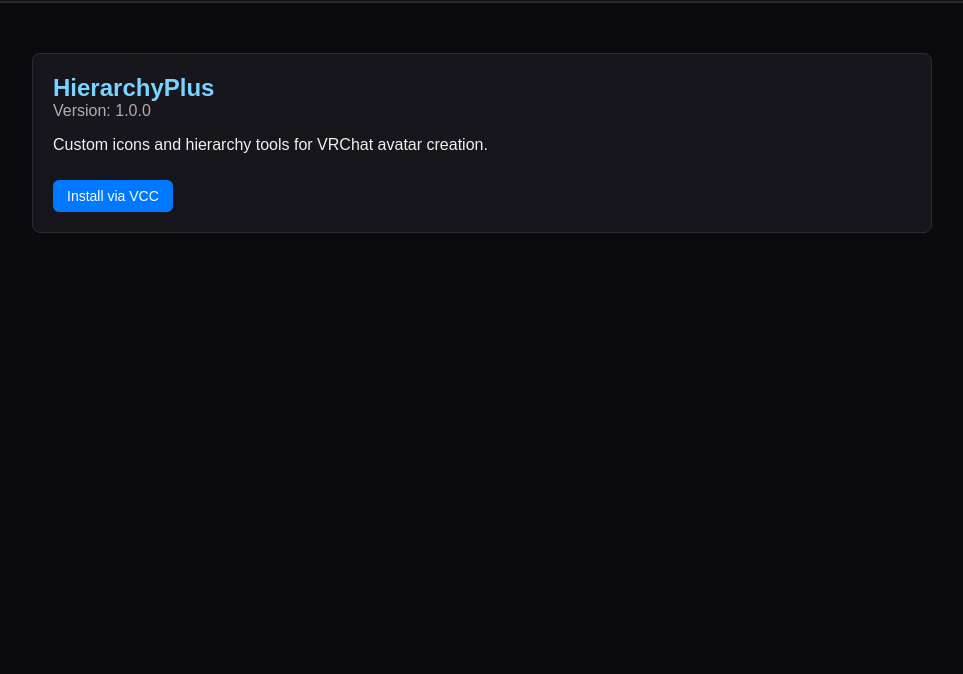
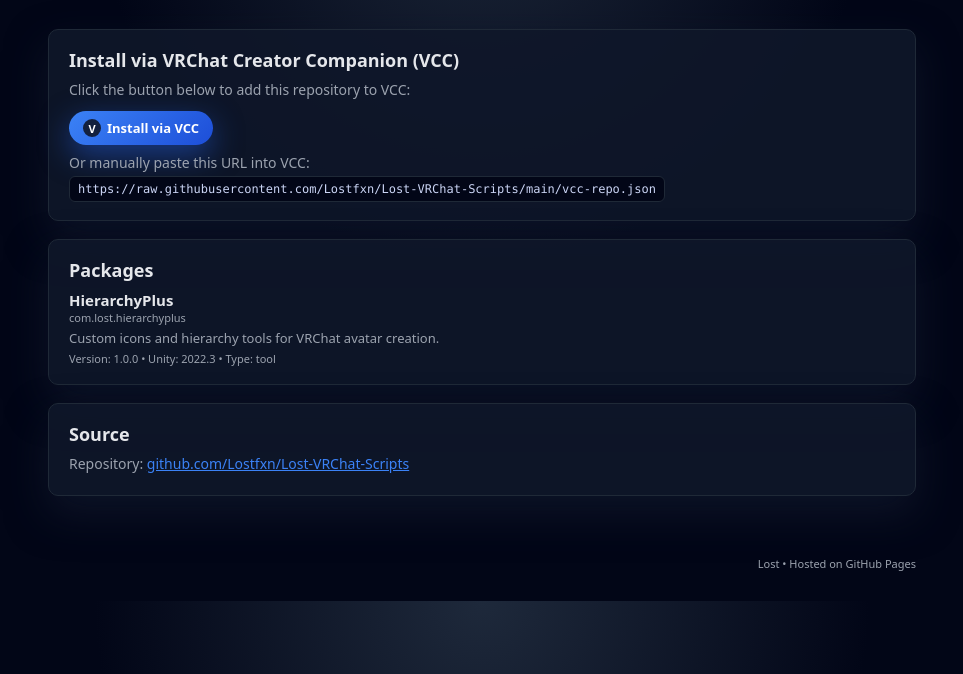
Before and after one commit to Lostfxn/Lost-VRChat-Scripts, a plain HTML site: page index.html in a window 1280 px wide. Shown: the part 126-800 px from the top of the page, without its empty margins (158-1121 px from the left). Drawn offline with Linux system fonts and the light colour scheme.

Commit message:
Update index.html

```diff
--- a/index.html
+++ b/index.html
@@ -1,117 +1,268 @@
 <!DOCTYPE html>
 <html lang="en">
 <head>
-<meta charset="UTF-8">
-<meta name="viewport" content="width=device-width, initial-scale=1.0">
+  <meta charset="UTF-8" />
+  <meta name="viewport" content="width=device-width, initial-scale=1.0" />
   <title>Lost VRChat Tools</title>
   <style>
+    :root {
+      --bg: #0f172a;
+      --bg-alt: #111827;
+      --border: #1f2937;
+      --accent: #3b82f6;
+      --accent-soft: #1d4ed8;
+      --text: #e5e7eb;
+      --text-muted: #9ca3af;
+      --code-bg: #020617;
+    }
+    * {
+      box-sizing: border-box;
+    }
     body {
-        font-family: Arial, sans-serif;
-        background: #0b0b0d;
-        color: #f0f0f0;
       margin: 0;
-        padding: 0;
+      font-family: system-ui, -apple-system, BlinkMacSystemFont, "Segoe UI",
+        sans-serif;
+      background: radial-gradient(circle at top, #1e293b 0, #020617 40%);
+      color: var(--text);
+    }
+    .wrap {
+      max-width: 900px;
+      margin: 40px auto 60px;
+      padding: 0 16px;
     }
     header {
-        background: #121217;
-        padding: 20px;
-        border-bottom: 2px solid #2a2a31;
-        text-align: center;
+      margin-bottom: 32px;
+      border-bottom: 1px solid var(--border);
+      padding-bottom: 16px;
     }
-    h1 {
+    header h1 {
+      margin: 0 0 4px;
+      font-size: 32px;
+      font-weight: 700;
+    }
+    header p {
       margin: 0;
-        font-size: 32px;
-        color: #6bc7ff;
-    }
-    #packages {
-        max-width: 900px;
-        margin: 40px auto;
-        padding: 10px;
-    }
-    .package {
-        background: #16161c;
-        border: 1px solid #2b2b32;
-        padding: 20px;
-        border-radius: 8px;
-        margin-bottom: 20px;
-    }
-    .package h2 {
-        margin: 0;
-        color: #79d4ff;
-    }
-    .version {
-        opacity: 0.7;
-        margin-bottom: 10px;
-    }
-    a.install {
-        display: inline-block;
-        margin-top: 10px;
-        padding: 8px 14px;
-        background: #0078ff;
-        color: white;
-        border-radius: 6px;
-        text-decoration: none;
+      color: var(--text-muted);
       font-size: 14px;
     }
-    a.install:hover {
-        background: #0a92ff;
+
+    .section {
+      background: rgba(15, 23, 42, 0.9);
+      border: 1px solid var(--border);
+      border-radius: 10px;
+      padding: 18px 20px;
+      margin-bottom: 18px;
+      box-shadow: 0 18px 40px rgba(15, 23, 42, 0.8);
+    }
+    .section h2 {
+      margin: 0 0 8px;
+      font-size: 18px;
+    }
+    .section p {
+      margin: 4px 0;
+      font-size: 14px;
+      color: var(--text-muted);
+    }
+
+    .btn {
+      display: inline-flex;
+      align-items: center;
+      gap: 6px;
+      padding: 8px 14px;
+      border-radius: 999px;
+      border: none;
+      background: linear-gradient(135deg, var(--accent), var(--accent-soft));
+      color: white;
+      font-size: 13px;
+      font-weight: 600;
+      text-decoration: none;
+      margin: 8px 0 4px;
+      cursor: pointer;
+      box-shadow: 0 10px 30px rgba(37, 99, 235, 0.5);
+    }
+    .btn span.icon {
+      display: inline-flex;
+      align-items: center;
+      justify-content: center;
+      width: 18px;
+      height: 18px;
+      border-radius: 999px;
+      background: rgba(15, 23, 42, 0.9);
+      font-size: 11px;
+    }
+    .btn:hover {
+      filter: brightness(1.05);
+      transform: translateY(-1px);
+    }
+
+    code {
+      display: inline-block;
+      background: var(--code-bg);
+      border: 1px solid var(--border);
+      padding: 5px 8px;
+      border-radius: 6px;
+      font-size: 12px;
+      font-family: ui-monospace, Menlo, Monaco, Consolas, "Liberation Mono",
+        "Courier New", monospace;
+      color: #cbd5f5;
+    }
+
+    .packages-list {
+      margin-top: 6px;
+    }
+    .pkg {
+      border-top: 1px solid var(--border);
+      padding-top: 10px;
+      margin-top: 10px;
+    }
+    .pkg:first-child {
+      border-top: none;
+      margin-top: 0;
+      padding-top: 0;
+    }
+    .pkg-name {
+      font-size: 15px;
+      font-weight: 600;
+    }
+    .pkg-id {
+      font-size: 11px;
+      color: var(--text-muted);
+    }
+    .pkg-desc {
+      font-size: 13px;
+      color: var(--text-muted);
+      margin: 4px 0;
+    }
+    .pkg-meta {
+      font-size: 11px;
+      color: var(--text-muted);
+      margin-top: 2px;
+    }
+
+    footer {
+      max-width: 900px;
+      margin: 0 auto 30px;
+      padding: 0 16px;
+      font-size: 11px;
+      color: var(--text-muted);
+      text-align: right;
+    }
+    footer a {
+      color: var(--text-muted);
+    }
+
+    @media (max-width: 640px) {
+      .wrap {
+        margin-top: 24px;
+      }
+      header h1 {
+        font-size: 26px;
+      }
     }
   </style>
 </head>
 <body>
-
+  <div class="wrap">
     <header>
       <h1>Lost VRChat Tools</h1>
       <p>Useful tools for VRChat creators, avatar artists, and world builders.</p>
     </header>
 
-<div id="packages">
-    <p>Loading packages…</p>
+    <section class="section">
+      <h2>Install via VRChat Creator Companion (VCC)</h2>
+      <p>Click the button below to add this repository to VCC:</p>
+
+      <a
+        class="btn"
+        href="vcc://vpm/addRepo?url=https://raw.githubusercontent.com/Lostfxn/Lost-VRChat-Scripts/main/vcc-repo.json"
+      >
+        <span class="icon">V</span>
+        <span>Install via VCC</span>
+      </a>
+
+      <p>Or manually paste this URL into VCC:</p>
+      <code>https://raw.githubusercontent.com/Lostfxn/Lost-VRChat-Scripts/main/vcc-repo.json</code>
+    </section>
+
+    <section class="section" id="packages-section">
+      <h2>Packages</h2>
+      <p id="packages-loading">Loading packages from repository…</p>
+      <div class="packages-list" id="packages-list"></div>
+    </section>
+
+    <section class="section">
+      <h2>Source</h2>
+      <p>
+        Repository:
+        <a href="https://github.com/Lostfxn/Lost-VRChat-Scripts" style="color: var(--accent);">
+          github.com/Lostfxn/Lost-VRChat-Scripts
+        </a>
+      </p>
+    </section>
   </div>
 
+  <footer>
+    <span>Lost • Hosted on GitHub Pages</span>
+  </footer>
+
   <script>
-// URL to your VCC repo JSON
-const REPO_URL = "https://raw.githubusercontent.com/Lostfxn/Lost-VRChat-Scripts/main/vcc-repo.json";
+    const REPO_URL =
+      "https://raw.githubusercontent.com/Lostfxn/Lost-VRChat-Scripts/main/vcc-repo.json";
 
-async function loadRepo() {
-    const container = document.getElementById("packages");
+    async function loadPackages() {
+      const loadingEl = document.getElementById("packages-loading");
+      const listEl = document.getElementById("packages-list");
 
       try {
         const res = await fetch(REPO_URL);
         const data = await res.json();
 
-        container.innerHTML = "";
+        loadingEl.textContent = "";
+        listEl.innerHTML = "";
 
-        for (const pkgId in data.packages) {
-            const pkg = data.packages[pkgId];
-            const versionKey = Object.keys(pkg.versions).pop();
-            const info = pkg.versions[versionKey];
+        const pkgs = data.packages || {};
 
-            const el = document.createElement("div");
-            el.className = "package";
+        for (const pkgId in pkgs) {
+          const pkg = pkgs[pkgId];
+          const versions = pkg.versions || {};
+          const versionKeys = Object.keys(versions);
+          if (!versionKeys.length) continue;
 
-            el.innerHTML = `
-                <h2>${info.displayName || pkgId}</h2>
-                <div class="version">Version: ${versionKey}</div>
-                <p>${info.description || "No description provided."}</p>
+          // take latest version (last key)
+          const latestKey = versionKeys[versionKeys.length - 1];
+          const info = versions[latestKey];
 
-                <a class="install"
-                   href="vcc://vpm/addRepo?url=https://raw.githubusercontent.com/Lostfxn/Lost-VRChat-Scripts/main/vcc-repo.json">
-                   Install via VCC
-                </a>
+          const name = info.displayName || pkgId;
+          const desc =
+            info.description || "No description provided.";
+          const unity = info.unity || "Unknown";
+          const type = info.type || "tool";
+
+          const pkgDiv = document.createElement("div");
+          pkgDiv.className = "pkg";
+          pkgDiv.innerHTML = `
+            <div class="pkg-name">${name}</div>
+            <div class="pkg-id">${pkgId}</div>
+            <div class="pkg-desc">${desc}</div>
+            <div class="pkg-meta">
+              Version: ${latestKey} • Unity: ${unity} • Type: ${type}
+            </div>
           `;
+          listEl.appendChild(pkgDiv);
+        }
 
-            container.appendChild(el);
+        if (!listEl.children.length) {
+          loadingEl.textContent = "No packages found in this repository.";
         }
 
       } catch (err) {
-        container.innerHTML = "<p style='color:red;'>Failed to load repository.</p>";
         console.error(err);
+        loadingEl.textContent =
+          "Failed to load packages. Check vcc-repo.json or try again later.";
       }
     }
 
-loadRepo();
+    loadPackages();
   </script>
-
 </body>
 </html>
```
Lines whose indentation alone changed are shown as unchanged.
